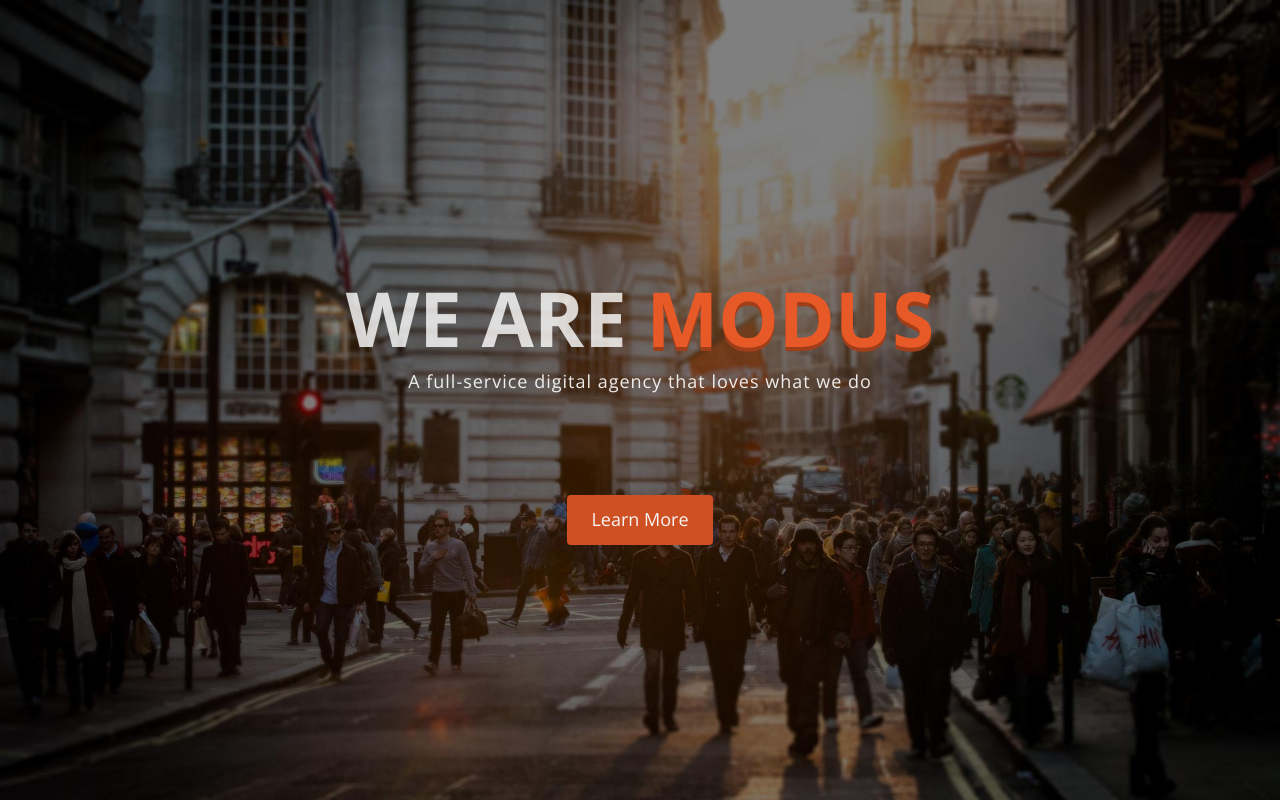
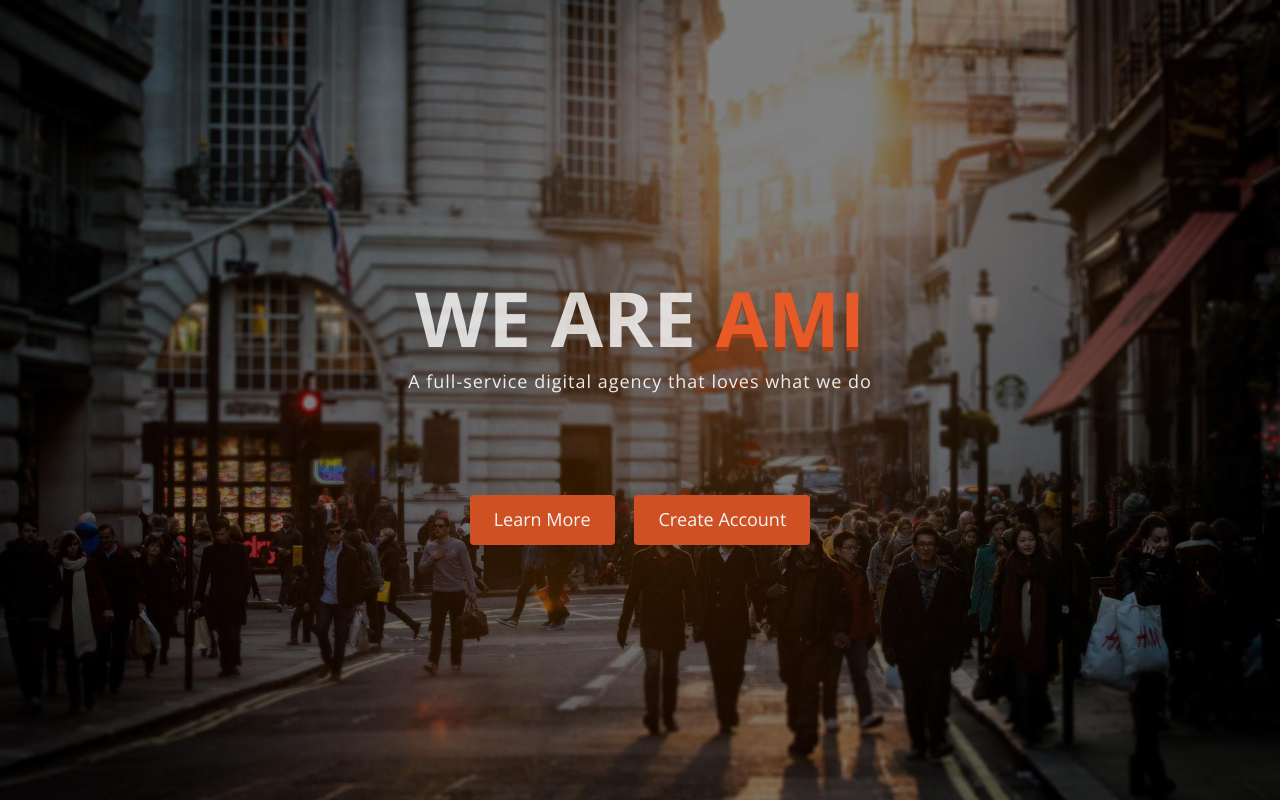
Before and after one commit to RachitKataria/Ami, a plain HTML site: page index.html in a window 1280 px wide. Shown: the top 800 px of the page. Drawn offline with nearby package versions, Linux system fonts and the light colour scheme.

Commit message:
Added create acc button

```diff
--- a/index.html
+++ b/index.html
@@ -3,7 +3,7 @@
 <head>
 <meta charset="utf-8">
 <meta name="viewport" content="width=device-width, initial-scale=1">
-<title>Modus</title>
+<title>Ami</title>
 <meta name="description" content="">
 <meta name="author" content="">
 
@@ -60,9 +60,10 @@
     <div class="container">
       <div class="row">
         <div class="col-md-10 col-md-offset-1">
-          <h1>We are <span class="brand-heading">Modus</span></h1>
+          <h1>We are <span class="brand-heading">Ami</span></h1>
           <p class="intro-text">A full-service digital agency that loves what we do</p>
-          <a href="#about" class="btn btn-default page-scroll">Learn More</a> </div>
+          <a href="#about" class="btn btn-default page-scroll">Learn More</a>
+          <a href="#about" class="btn btn-default page-scroll">Create Account</a> </div>
       </div>
     </div>
   </div>
```
